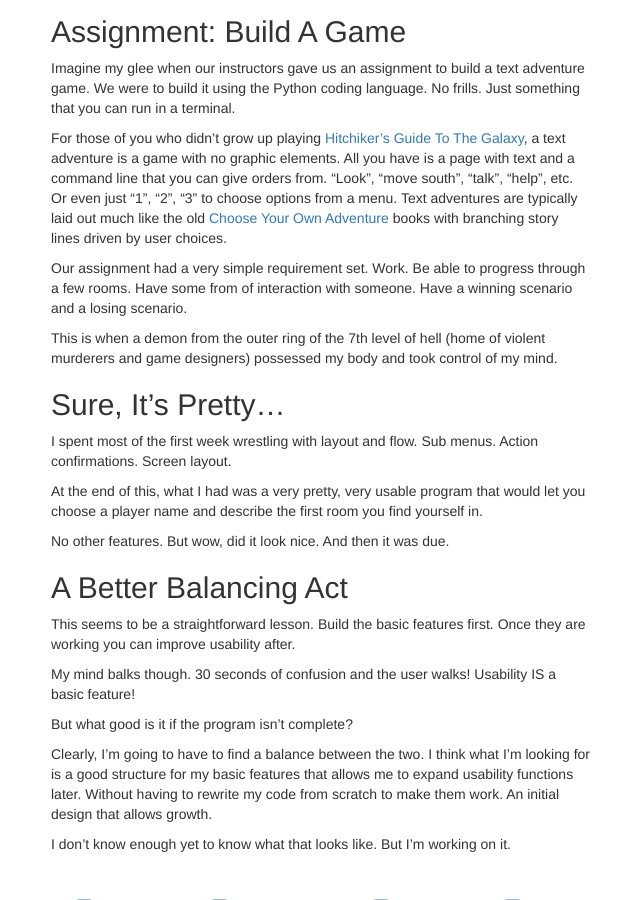
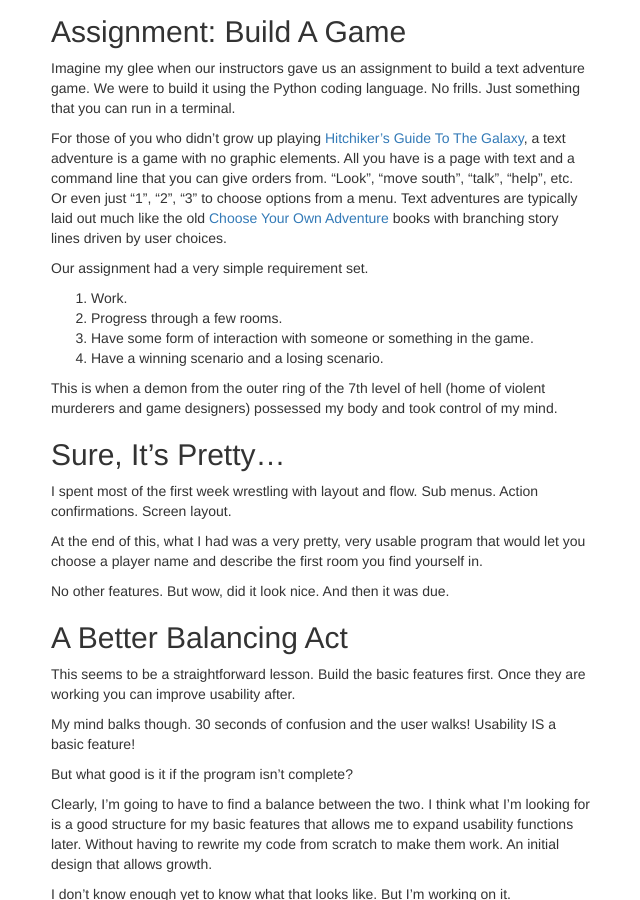
Before and after one commit to JasonMize/jasonmize.github.io, a Jekyll site: the page built from _posts/2016-09-09-function_vs_user.md, in a window 1280 px wide and 900 px high, scrolled down 630 px. Shown: the whole window, without its empty margins (319-959 px from the left). Built offline with Jekyll 4.4.1, drawn with Linux system fonts in a browser that asks for light colours; nearby versions of some CDN libraries.

Commit message:
post edits

```diff
--- a/_posts/2016-09-09-function_vs_user.md
+++ b/_posts/2016-09-09-function_vs_user.md
@@ -23,7 +23,12 @@ Imagine my glee when our instructors gave us an assignment to build a text adven
 
 For those of you who didn't grow up playing [Hitchiker's Guide To The Galaxy](http://textadventures.co.uk/games/view/3cbedqimquselmanehhzxg/the-hitchhikers-guide-to-the-galaxy "Hitchiker's Guide To The Galaxy"), a text adventure is a game with no graphic elements.  All you have is a page with text and a command line that you can give orders from.  "Look", "move south", "talk", "help", etc.  Or even just "1", "2", "3" to choose options from a menu.  Text adventures are typically laid out much like the old [Choose Your Own Adventure](https://en.wikipedia.org/wiki/Choose_Your_Own_Adventure "Choose Your Own Adventure") books with branching story lines driven by user choices.
 
-Our assignment had a very simple requirement set.  Work.  Be able to progress through a few rooms.  Have some from of interaction with someone.  Have a winning scenario and a losing scenario.
+Our assignment had a very simple requirement set.
+
+1. Work.
+2. Progress through a few rooms.
+3. Have some form of interaction with someone or something in the game.
+4. Have a winning scenario and a losing scenario.
 
 This is when a demon from the outer ring of the 7th level of hell (home of violent murderers and game designers) possessed my body and took control of my mind.
 
```
